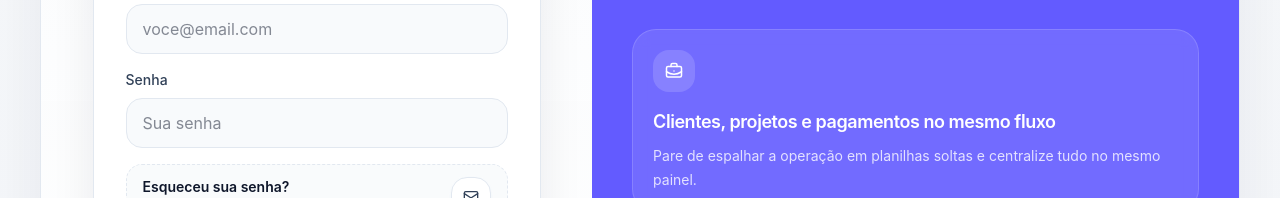
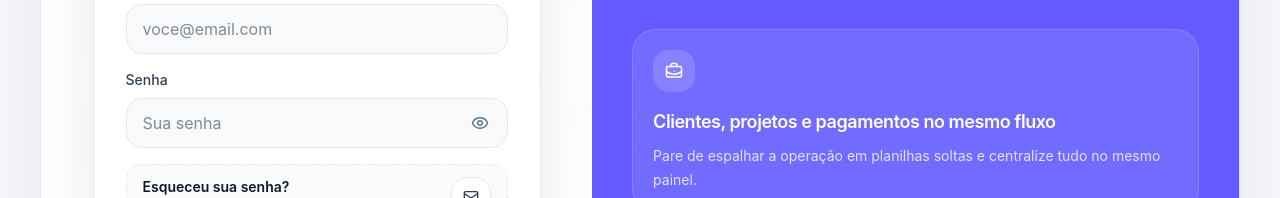
Before and after one commit to Jvictor3141/freelancerOS, a React (Vite) app: page /login in a window 1280 px wide. Shown: the part 494-692 px from the top of the page. Built offline with nearby package versions, Linux system fonts and the light colour scheme; no server answers.

Commit message:
alterando mensagem de recuperacao de senha e adicionando funcao de mostrar senha

```diff
--- /dev/null
+++ b/src/components/PasswordField.tsx
@@ -0,0 +1,48 @@
+import type { ChangeEventHandler } from 'react';
+import { useState } from 'react';
+import { Eye, EyeOff } from 'lucide-react';
+
+type PasswordFieldProps = {
+  label: string;
+  value: string;
+  onChange: ChangeEventHandler<HTMLInputElement>;
+  placeholder: string;
+  autoComplete?: string;
+};
+
+export function PasswordField({
+  label,
+  value,
+  onChange,
+  placeholder,
+  autoComplete,
+}: PasswordFieldProps) {
+  const [isVisible, setIsVisible] = useState(false);
+
+  return (
+    <label className="block">
+      <span className="mb-2 block text-sm font-medium text-slate-700">
+        {label}
+      </span>
+      <div className="relative">
+        <input
+          type={isVisible ? 'text' : 'password'}
+          value={value}
+          onChange={onChange}
+          placeholder={placeholder}
+          autoComplete={autoComplete}
+          className="w-full rounded-2xl border border-slate-200 bg-slate-50 px-4 py-3 pr-14 text-sm text-slate-900 outline-none transition focus:border-[#635bff] focus:bg-white"
+        />
+        <button
+          type="button"
+          onClick={() => setIsVisible((currentValue) => !currentValue)}
+          aria-label={isVisible ? `Ocultar ${label}` : `Mostrar ${label}`}
+          title={isVisible ? `Ocultar ${label}` : `Mostrar ${label}`}
+          className="absolute inset-y-0 right-2 my-auto inline-flex h-10 w-10 items-center justify-center rounded-2xl text-slate-500 transition hover:bg-slate-100 hover:text-slate-900"
+        >
+          {isVisible ? <EyeOff size={18} /> : <Eye size={18} />}
+        </button>
+      </div>
+    </label>
+  );
+}
--- a/src/pages/LoginPage.tsx
+++ b/src/pages/LoginPage.tsx
@@ -9,6 +9,7 @@ import {
 } from 'lucide-react';
 import { Link, useSearchParams } from 'react-router-dom';
 import { BrandLogo } from '../components/BrandLogo';
+import { PasswordField } from '../components/PasswordField';
 import { getErrorMessage } from '../lib/supabase';
 import { requestPasswordReset } from '../services/authService';
 import { useAuthStore } from '../store/useAuthStore';
@@ -216,36 +217,28 @@ export function LoginPage() {
                   />
                 </label>
 
-                <label className="block">
-                  <span className="mb-2 block text-sm font-medium text-slate-700">
-                    Senha
-                  </span>
-                  <input
-                    type="password"
+                <PasswordField
+                  label="Senha"
                   value={password}
                   onChange={(event) => setPassword(event.target.value)}
                   placeholder="Sua senha"
-                    className="w-full rounded-2xl border border-slate-200 bg-slate-50 px-4 py-3 text-sm text-slate-900 outline-none transition focus:border-[#635bff] focus:bg-white"
+                  autoComplete={
+                    mode === 'sign_in' ? 'current-password' : 'new-password'
+                  }
                 />
-                </label>
 
                 <div className="min-h-31">
                   <div key={`auth-slot-${mode}`} className="motion-swap">
                     {mode === 'sign_up' ? (
-                      <label className="block">
-                        <span className="mb-2 block text-sm font-medium text-slate-700">
-                          Confirmar senha
-                        </span>
-                        <input
-                          type="password"
+                      <PasswordField
+                        label="Confirmar senha"
                         value={confirmPassword}
                         onChange={(event) =>
                           setConfirmPassword(event.target.value)
                         }
                         placeholder="Repita sua senha"
-                          className="w-full rounded-2xl border border-slate-200 bg-slate-50 px-4 py-3 text-sm text-slate-900 outline-none transition focus:border-[#635bff] focus:bg-white"
+                        autoComplete="new-password"
                       />
-                      </label>
                     ) : (
                       <div className="rounded-2xl border border-dashed border-slate-200 bg-slate-50/80 px-4 py-3">
                         <div className="flex items-start justify-between gap-3">
--- a/src/pages/RecoveryPasswordPage.tsx
+++ b/src/pages/RecoveryPasswordPage.tsx
@@ -2,6 +2,7 @@ import { useEffect, useState } from 'react';
 import { ArrowLeft, KeyRound, ShieldAlert } from 'lucide-react';
 import { useLocation, useNavigate } from 'react-router-dom';
 import { BrandLogo } from '../components/BrandLogo';
+import { PasswordField } from '../components/PasswordField';
 import { getErrorMessage } from '../lib/supabase';
 import { updatePassword } from '../services/authService';
 import { useAuthStore } from '../store/useAuthStore';
@@ -110,15 +111,13 @@ export function RecoveryPasswordPage() {
 
                     <div className="space-y-3">
                       <p className="text-sm font-medium text-slate-500">
-                        Recuperação indisponível
+                        Senha redefinida com sucesso!
                       </p>
                       <h1 className="text-3xl font-semibold tracking-tight text-slate-950">
-                        Link inválido ou expirado
+                        Sua senha foi atualizada com sucesso.
                       </h1>
                       <p className="text-sm leading-6 text-slate-500">
-                        Para proteger a conta, o acesso ao painel não é liberado
-                        por esse link. Solicite uma nova recuperação pela tela
-                        de login.
+                        Por segurança, este link não permite acesso direto ao painel. Volte à página de login e entre usando sua nova senha.
                       </p>
                     </div>
 
@@ -154,33 +153,23 @@ export function RecoveryPasswordPage() {
                     </div>
 
                     <form onSubmit={handleSubmit} className="space-y-4">
-                      <label className="block">
-                        <span className="mb-2 block text-sm font-medium text-slate-700">
-                          Nova senha
-                        </span>
-                        <input
-                          type="password"
+                      <PasswordField
+                        label="Nova senha"
                         value={password}
                         onChange={(event) => setPassword(event.target.value)}
                         placeholder="Mínimo de 6 caracteres"
-                          className="w-full rounded-2xl border border-slate-200 bg-slate-50 px-4 py-3 text-sm text-slate-900 outline-none transition focus:border-[#635bff] focus:bg-white"
+                        autoComplete="new-password"
                       />
-                      </label>
 
-                      <label className="block">
-                        <span className="mb-2 block text-sm font-medium text-slate-700">
-                          Confirmar nova senha
-                        </span>
-                        <input
-                          type="password"
+                      <PasswordField
+                        label="Confirmar nova senha"
                         value={confirmPassword}
                         onChange={(event) =>
                           setConfirmPassword(event.target.value)
                         }
                         placeholder="Repita a nova senha"
-                          className="w-full rounded-2xl border border-slate-200 bg-slate-50 px-4 py-3 text-sm text-slate-900 outline-none transition focus:border-[#635bff] focus:bg-white"
+                        autoComplete="new-password"
                       />
-                      </label>
 
                       <div className="rounded-2xl border border-slate-200 bg-slate-50/90 px-4 py-3 text-sm leading-6 text-slate-500">
                         Depois de atualizar a senha, a sessão temporária será
```
Lines whose indentation alone changed are shown as unchanged.
